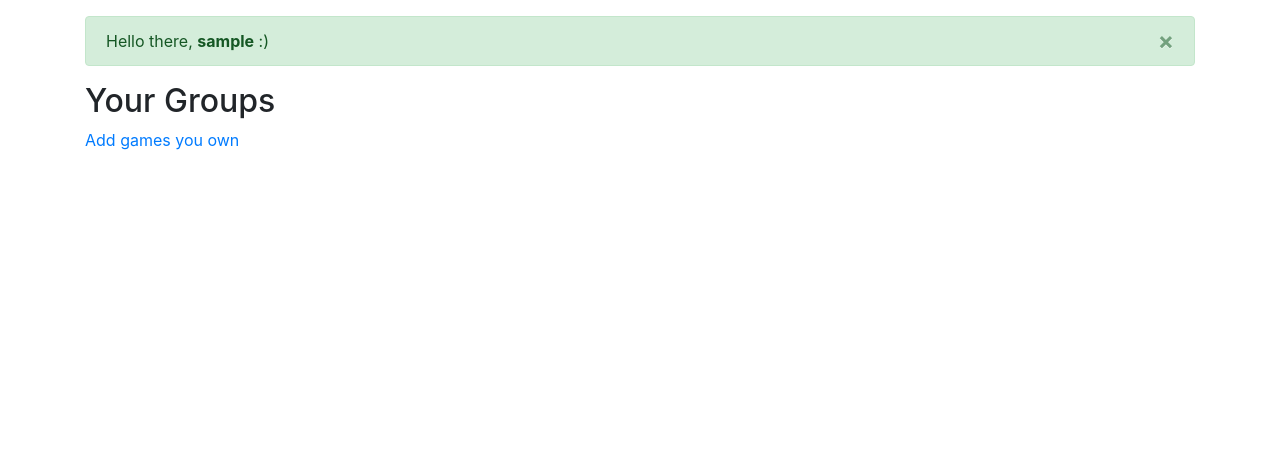
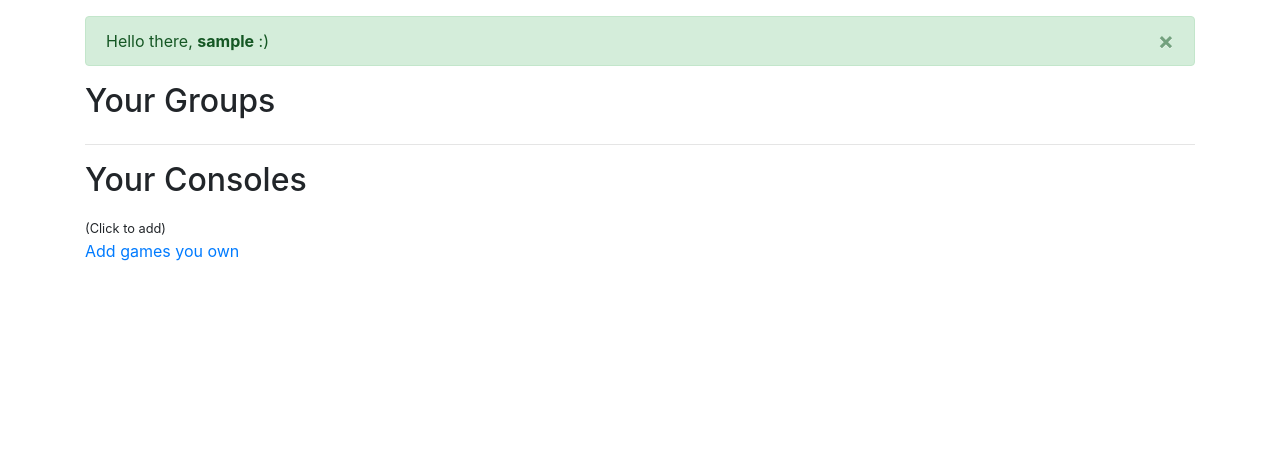
Before and after one commit to lukasburg/aMaze, a Django app: page /player/ in a window 1280 px wide. Shown: the part 59-519 px from the top of the page. Run offline with Django 3.2, Linux system fonts and the light colour scheme; the visitor is signed in with stand-in values (Sample User, id 1); data that the repository does not hold is empty; some libraries are stand-ins or nearby versions.

Commit message:
Add ability to toggle consoles

```diff
--- a/play_together/models.py
+++ b/play_together/models.py
@@ -50,7 +50,7 @@ class OwnedGames(models.Model):
     def clean(self):
         if not self.game.available_on.filter(id=self.console.id).exists():
             raise ValidationError(f"{self.game} seems to not exist on {self.console}.")
-        if not self.player.my_consoles.filter(id=self.console.id).exists():
+        if not self.player.consoles.filter(id=self.console.id).exists():
             raise ValidationError(f"You don't seem to own {self.console}.")
 
     class Meta:
--- a/play_together/static/play_together/style.css
+++ b/play_together/static/play_together/style.css
@@ -26,3 +26,7 @@ body {
 .card-link:hover .card {
     background-color: #f8f9fa;
 }
+
+.btn-toggle.btn-outline-secondary:hover {
+    background-color: initial;
+}
--- /dev/null
+++ b/play_together/static/play_together/toggle-button.js
@@ -0,0 +1,44 @@
+function pressToggleButton(button) {
+    disableButton(button)
+    let setState = toggleAndGetNewState(button)
+    toggleClass(button, setState)
+    setOnServer(button, button.dataset.serverUrl, setState)
+}
+
+function disableButton(button) {
+    button.disabled = true
+}
+
+function enableButton(button) {
+    button.disabled = false
+}
+
+
+function toggleAndGetNewState(button) {
+    let currentState = button.dataset.currentState === "true"
+    button.dataset.currentState = !currentState
+    return !currentState
+}
+
+function toggleClass(button, state) {
+    if (state) {
+        button.classList.add(button.dataset.classTrue)
+        button.classList.remove(button.dataset.classFalse)
+    } else {
+        button.classList.remove(button.dataset.classTrue)
+        button.classList.add(button.dataset.classFalse)
+    }
+}
+
+function setOnServer(button, url, setState) {
+    let xhr = new XMLHttpRequest();
+    xhr.open("POST", url, true)
+    xhr.setRequestHeader("Content-Type", "application/x-www-form-urlencoded")
+    xhr.setRequestHeader("X-CSRFToken", document.querySelector('[name=csrfmiddlewaretoken]').value)
+    xhr.onreadystatechange = function() {
+        if (this.readyState === XMLHttpRequest.DONE && this.status === 200) {
+            enableButton(button)
+        }
+    }
+    xhr.send(`set_state=${setState}`)
+}
--- a/play_together/templates/play_together/base.html
+++ b/play_together/templates/play_together/base.html
@@ -61,5 +61,6 @@
 <script src="https://maxcdn.bootstrapcdn.com/bootstrap/4.0.0/js/bootstrap.min.js"
         integrity="sha384-JZR6Spejh4U02d8jOt6vLEHfe/JQGiRRSQQxSfFWpi1MquVdAyjUar5+76PVCmYl"
         crossorigin="anonymous"></script>
+{% block script %}{% endblock %}
 </body>
 </html>
--- a/play_together/templates/play_together/player_detail.html
+++ b/play_together/templates/play_together/player_detail.html
@@ -1,8 +1,11 @@
 {% extends "play_together/base.html" %}
+
+{% load static %}
 
 {% block title %}Profile Page{% endblock %}
 
 {% block content %}
+  {% csrf_token %}
 
   <div class="alert alert-success alert-dismissible fade show" role="alert">
     Hello there, <strong>{{ player.user.username }}</strong> :)
@@ -21,7 +24,8 @@
           <div class="card-body">
             <h5 class="card-title">{{ group.name }}</h5>
             <p>{% for player in group.players.all %}
-            <svg xmlns="http://www.w3.org/2000/svg" width="16" height="16" fill="currentColor" class="bi bi-person-fill" viewBox="0 0 16 16">
+              <svg xmlns="http://www.w3.org/2000/svg" width="16" height="16" fill="currentColor"
+                   class="bi bi-person-fill" viewBox="0 0 16 16">
                 <path d="M3 14s-1 0-1-1 1-4 6-4 6 3 6 4-1 1-1 1H3zm5-6a3 3 0 1 0 0-6 3 3 0 0 0 0 6z"/>
               </svg>
             {% endfor %}
@@ -32,12 +36,34 @@
       </a>
     {% endfor %}
   </div>
+  <hr>
+
+  <div class="row mt-3 align-items-baseline">
+    <h2 class="col-auto">Your Consoles</h2>
+  </div>
+  <div class="row mt-1">
+    {% for console in consoles %}
+      <div class="col-auto">
+        <button data-class-true="btn-success" data-class-false="btn-outline-secondary"
+                data-server-url="{% url 'play_together:player-toggle-console' console.id %}"
+          {% if console in player.consoles.all %} data-current-state="true" class="btn btn-success btn-toggle"
+          {% else %} data-current-state="False" class="btn btn-outline-secondary btn-toggle"
+          {% endif %} onclick="pressToggleButton(this)">
+          <img src="{{ console.icon.url }}" alt="{{ console.name }}">
+        </button>
+      </div>
+    {% endfor %}
+  </div>
+  <div class="row mt-2">
+    <small class="col-auto">(Click to add)</small>
+  </div>
 
   {% for game in addable_games %}
     <p>{{ game.name }}</p>
   {% endfor %}
   <a href="{% url 'admin:play_together_player_change' player.id %}">Add games you own</a>
-  {% for console in addable_consoles %}
-    <p>{{ console.name }}</p>
-  {% endfor %}
+
+  {% block script %}
+    <script src="{% static 'play_together/toggle-button.js' %}"></script>
   {% endblock %}
+{% endblock %}
--- a/play_together/urls.py
+++ b/play_together/urls.py
@@ -5,7 +5,9 @@ from . import views
 
 app_name = "play_together"
 urlpatterns = [
+    # Redirect to login
     path("", views.index, name="index"),
+    # Login/Logout
     path(
         "login/",
         auth_views.LoginView.as_view(template_name="play_together/login.html"),
@@ -16,9 +18,13 @@ urlpatterns = [
         auth_views.LogoutView.as_view(),
         name="logout"
     ),
+    # Player site views/endpoints
     path("player/", views.PlayerDetail.as_view(), name="player-detail"),
-    path("group/<int:pk>", views.group_view, name="group_view"),
+    path("player/console/<int:pk>/toggle", views.toggle_owned_console, name="player-toggle-console"),
+    # Game views
     path("game/<int:pk>/", views.GameDetail.as_view(), name="game-detail"),
     path("game/create/", views.GameCreate.as_view(), name="game-add"),
     path("game/<int:pk>/change/", views.GameUpdate.as_view(), name="game-change"),
+    # Group views
+    path("group/<int:pk>", views.group_view, name="group_view"),
 ]
--- a/play_together/views.py
+++ b/play_together/views.py
@@ -1,6 +1,7 @@
 from django.shortcuts import render, get_object_or_404, redirect
-from django.contrib.auth.mixins import UserPassesTestMixin
+from django.http import HttpResponse, HttpResponseNotAllowed
 from django.contrib.auth.decorators import login_required
+from django.views.decorators.csrf import ensure_csrf_cookie
 from django.utils.decorators import method_decorator
 
 from django.views.generic.edit import CreateView, UpdateView
@@ -41,11 +42,27 @@ class PlayerDetail(DetailView):
         context['addable_games'] = Game.objects.exclude(
             id__in=player.games.values_list('id')
         )
-        context['addable_consoles'] = Console.objects.exclude(
-            id__in=player.consoles.values_list('id')
-        ).all()
-        print(context)
+        context['consoles'] = Console.objects.all()
         return context
+
+
+@login_required
+def toggle_owned_console(request, pk):
+    if request.method == "GET":
+        return HttpResponseNotAllowed(permitted_methods='POST')
+    console = get_object_or_404(Console, pk=pk)
+    player = request.user.player
+    set_state = request.POST['set_state']
+    current_state = player.consoles.filter(id=console.id).exists()
+    # TODO send error, if both states the same, should not happen
+    if set_state == current_state:
+        pass
+    if set_state == 'true':
+        player.consoles.add(console)
+    else:
+        player.consoles.remove(console)
+    print(f"console: {console}, current_state: {current_state}, set_state: {set_state}, player: {player}")
+    return HttpResponse(status=200)
 
 
 @login_required
@@ -65,7 +82,6 @@ def group_view(request, pk):
         )
         for game in group.watched_games.all()
     ]
-    print(games)
     context = {
         "group": group,
         "players": players,
```
Lines whose indentation alone changed are shown as unchanged.
